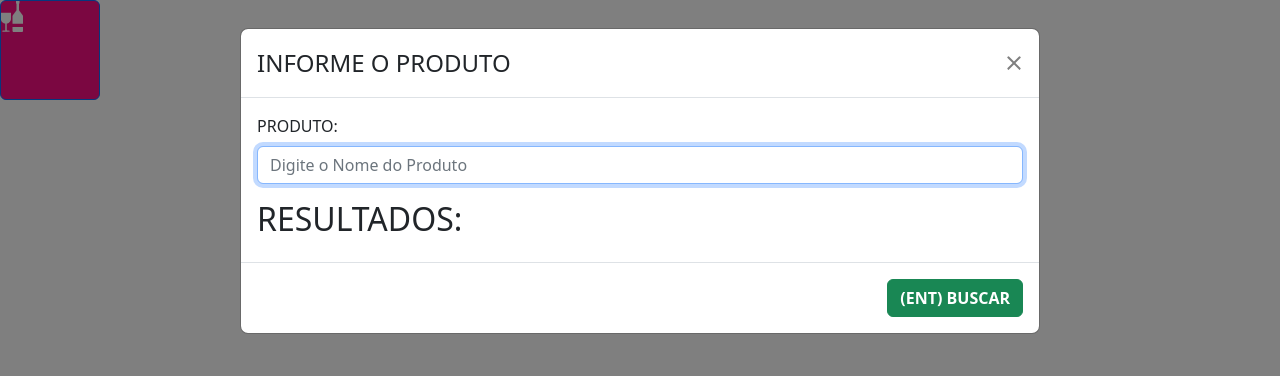
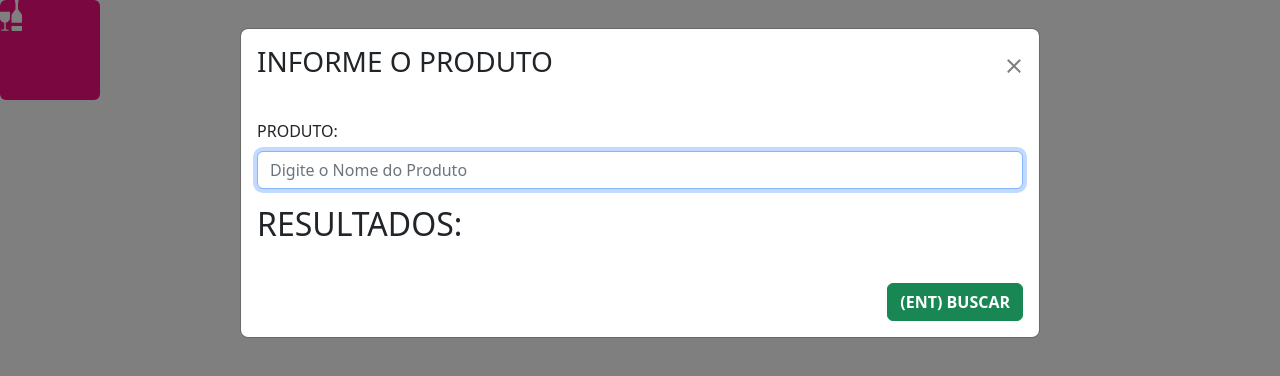
Before and after one commit to T-pl/treinamento-react, a React (Create React App) app: page / in a window 1280 px wide. Both pictures are taken after a click on the button 50 px from the left and 50 px from the top of the page. Shown: the top 376 px of the page. Built offline with nearby package versions, Linux system fonts and the light colour scheme.

Commit message:
[GEST-1621](style): Ajustes na estilização do modal

```diff
--- a/src/App.css
+++ b/src/App.css
@@ -6,5 +6,6 @@
     display: flex;
     align-items: center;
     justify-content: center;
+    border: none !important;
 
 }
--- a/src/components/Modal.jsx
+++ b/src/components/Modal.jsx
@@ -9,7 +9,8 @@ import { useState } from 'react';
 function ModalSearchProducts(props) {
   const [valueInput, setInputValue] = useState('');
   const [showTable, setShowTable] = useState(false);
-  const [validated, setValidated] = useState(false);
+  const [validated, setValidated] = useState(false)
+
 
   const handleShowTable = (event) => {
     const form = event.currentTarget;
@@ -35,9 +36,10 @@ function ModalSearchProducts(props) {
     >
       <Modal.Header className='headerSection '>
         <Modal.Title id="contained-modal-title-vcenter">
-          INFORME O PRODUTO
+          <h3>INFORME O PRODUTO</h3>
         </Modal.Title>
         <CloseButton style={{width: '15px !important', height: '15px !important'}} aria-label="Hide" id='btnClose' onClick={props.onHide}/>
+
       </Modal.Header>
       <Modal.Body  >
         <Form noValidate validated={validated}>
@@ -61,7 +63,7 @@ function ModalSearchProducts(props) {
           /> : null}
 
       </Modal.Body>
-      <Modal.Footer >
+      <Modal.Footer className='footerSection'>
         <Button
         title="Pressione Enter para buscar"
           variant="success"
--- a/src/components/TableSearchProducts.jsx
+++ b/src/components/TableSearchProducts.jsx
@@ -3,13 +3,13 @@ import dataInfoSearch from '../datafake/dataInfoSearch.json';
 import './tableSearchProducts.css'
 import products from '../datafake/dataProduct.json'
 
-function TableSearchProducts({ productName }) {
-
+function TableSearchProducts({ productName }, event) {
 
   const produtoId = products.find(product => {
     return product.name.toLowerCase() === productName;
   })?.product_id;
   if (!produtoId) {
+
     return <div style={{ color: 'red' }}>Produto não encontrato.</div>;
 
   }
--- a/src/components/modal.css
+++ b/src/components/modal.css
@@ -5,8 +5,11 @@
 
 .headerSection{
     padding-right: 25px !important;
+    border: none !important;
 }
-
+.footerSection{
+    border: none !important;
+}
 .headerSection #btnClose{
 
     width: .005px !important;
```
